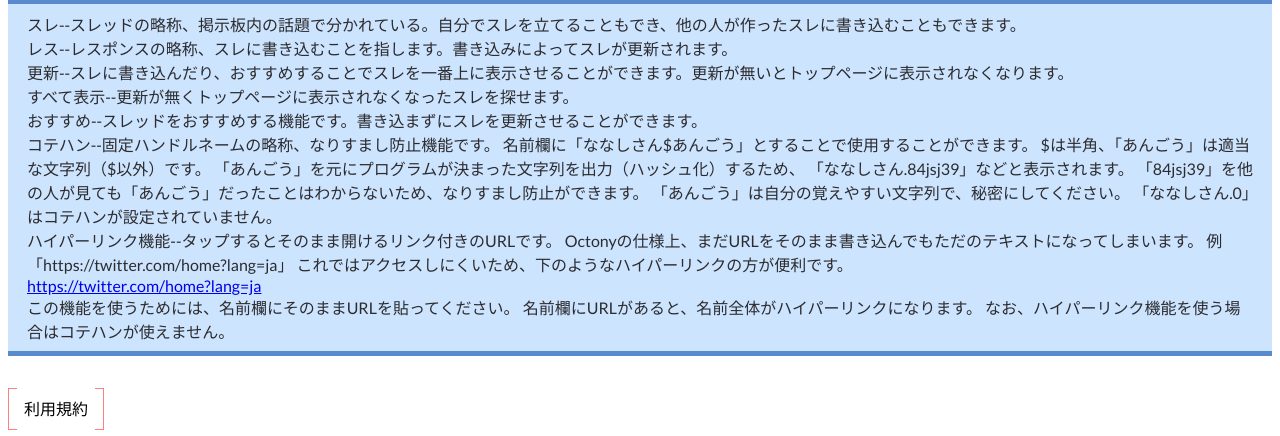
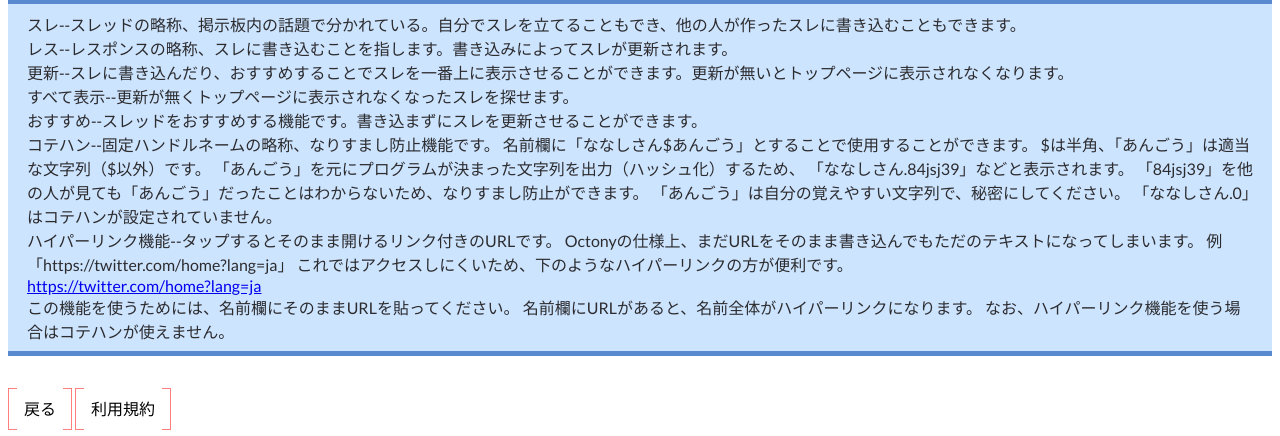
Before and after one commit to mio256/octony, a Django app: template board/templates/board/explain.html in a window 1280 px wide. Shown: the part 1066-1502 px from the top of the page. Run offline with Django 3.2, Linux system fonts and the light colour scheme; the template is opened without the code that fills it, so the values that code supplies are empty.

Commit message:
Update explain.html

```diff
--- a/board/templates/board/explain.html
+++ b/board/templates/board/explain.html
@@ -93,6 +93,7 @@
 
     <footer>
         <!-- ボタン類 -->
+        <a href="{% url 'board:index' %}" class="btn-brackets">戻る</a>
         <a href="{% url 'board:terms' %}" class="btn-brackets">利用規約</a>
     </footer>
 </body>
```
